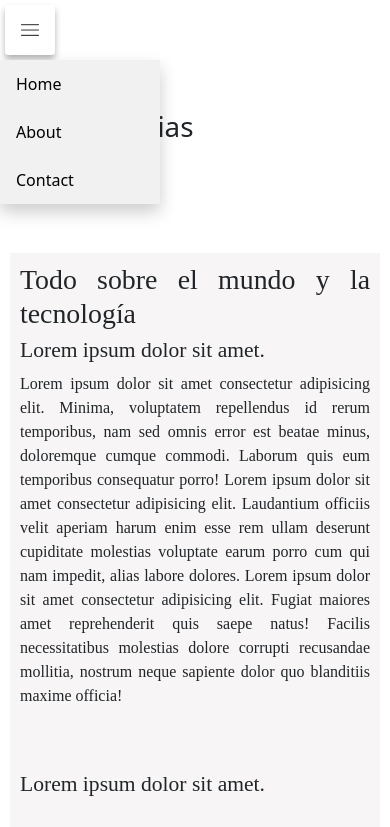
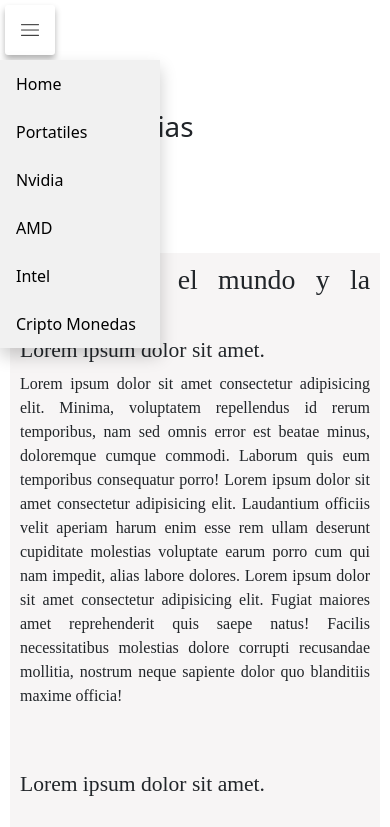
Before and after one commit to Kickcastle/Blog-beta, a plain HTML site: page index.html in a window 390 px wide. Both pictures are taken after a click on the picture 30 px from the left and 30 px from the top of the page. Shown: the top 827 px of the page. Drawn offline with nearby package versions, Linux system fonts and the light colour scheme.

Commit message:
Se agregaron las opciones de las categorias en el modo mobile

```diff
--- a/index.html
+++ b/index.html
@@ -28,9 +28,12 @@
         <div class="dropdown">
             <img src="contenido/menu.png" width="50px" height="50px" onclick="myFunction()" class="dropbtn">
             <div id="myDropdown" class="dropdown-content">
-              <a href="#home" id="cotenido1" onclick="Elem_nav()">Home</a>
-              <a href="#about" id="contenido2">About</a>
-              <a href="#contact" id="contenido3">Contact</a>
+                <a href="index.html" id="contenido2">Home</a>
+                <a href="#home" id="cotenido1" onclick="Elem_nav()">Portatiles</a>
+                <a href="#about" id="contenido2">Nvidia</a>
+                <a href="#contact" id="contenido3">AMD</a>
+                <a href="#contact" id="contenido3">Intel</a>
+                <a href="#contact" id="contenido3">Cripto Monedas</a>
             </div>
         </div>
     </div>
@@ -59,30 +62,38 @@
         </div>
     </div>
     <div class="container-general">
+        <!-- Este encabezado solo se muestra cuando esta en modo mobile o resolucion inferior a los 600px -->
         <div class="encabezado_mobile">
             <h1>News Noticias</h1>
         </div>
+        <!-- Seccion contenedora de la informacion -->
         <div class="container-section">
 
             <div class="info-posts" id="contenedorID">
                 <div data-bs-spy="scroll" data-bs-target="#navbar-example2" data-bs-offset="0" tabindex="0">
                     <h1>Todo sobre el mundo y la tecnología</h1>
                     <h4>Lorem ipsum dolor sit amet.</h4>
-                    <p>Lorem ipsum dolor sit amet consectetur adipisicing elit. Minima, voluptatem repellendus id rerum temporibus, nam sed omnis error est beatae minus, doloremque cumque commodi. Laborum quis eum temporibus consequatur porro!
+                    <p>
+                        Lorem ipsum dolor sit amet consectetur adipisicing elit. Minima, voluptatem repellendus id rerum temporibus, nam sed omnis error est beatae minus, doloremque cumque commodi. Laborum quis eum temporibus consequatur porro!
                         Lorem ipsum dolor sit amet consectetur adipisicing elit. Laudantium officiis velit aperiam harum enim esse rem ullam deserunt cupiditate molestias voluptate earum porro cum qui nam impedit, alias labore dolores. Lorem ipsum dolor sit amet consectetur adipisicing elit. Fugiat maiores amet reprehenderit quis saepe natus! Facilis necessitatibus molestias dolore corrupti recusandae mollitia, nostrum neque sapiente dolor quo blanditiis maxime officia!
                     </p>
                     <br>
                     <br>
                     <h4>Lorem ipsum dolor sit amet.</h4>
                     <br>
-                    <p>Lorem ipsum dolor sit amet consectetur adipisicing elit. Odio sapiente nesciunt labore necessitatibus ea fugit provident? Eum repudiandae quasi magnam nesciunt vel totam consequatur architecto alias culpa, nisi ratione rem!
+                    <p>
+                        Lorem ipsum dolor sit amet consectetur adipisicing elit. Odio sapiente nesciunt labore necessitatibus ea fugit provident? Eum repudiandae quasi magnam nesciunt vel totam consequatur architecto alias culpa, nisi ratione rem!
                     </p>
                     <h1 id="fat">News noticia del fin de semana</h1>
                     <h3>Lorem ipsum dolor sit amet.</h3>
                     <img src="https://tecnologia-informatica.com/wp-content/uploads/2019/02/que-es-la-tecnologia-12.jpeg" alt="">
-                    <p>Lorem ipsum dolor sit amet consectetur adipisicing elit. Quasi corrupti molestiae minima quos, eius inventore debitis voluptas modi incidunt ratione molestias? Sit fuga molestiae voluptatem harum enim veritatis unde quis. Lorem ipsum dolor, sit amet consectetur adipisicing elit. Accusantium architecto odio repudiandae sed sequi unde asperiores maxime officiis dolores impedit earum, sapiente saepe obcaecati dolorum dignissimos deleniti reprehenderit, expedita id!</p>
+                    <p>
+                        Lorem ipsum dolor sit amet consectetur adipisicing elit. Quasi corrupti molestiae minima quos, eius inventore debitis voluptas modi incidunt ratione molestias? Sit fuga molestiae voluptatem harum enim veritatis unde quis. Lorem ipsum dolor, sit amet consectetur adipisicing elit. Accusantium architecto odio repudiandae sed sequi unde asperiores maxime officiis dolores impedit earum, sapiente saepe obcaecati dolorum dignissimos deleniti reprehenderit, expedita id!
+                    </p>
                     <h3>Lorem ipsum dolor sit amet.</h3>
-                    <p>Lorem ipsum dolor sit amet, consectetur adipisicing elit. Non eaque voluptas iure quas dolor. Neque, ad similique velit sit dolorem dolorum porro quibusdam obcaecati dicta quod provident assumenda facere laborum.</p>
+                    <p>
+                        Lorem ipsum dolor sit amet, consectetur adipisicing elit. Non eaque voluptas iure quas dolor. Neque, ad similique velit sit dolorem dolorum porro quibusdam obcaecati dicta quod provident assumenda facere laborum.
+                    </p>
                     <br>
                     <br>
                     <br>
@@ -92,15 +103,18 @@
                     <p>
                         Lorem, ipsum dolor sit amet consectetur adipisicing elit. Sapiente fugiat illum est, provident incidunt labore repudiandae, beatae nobis tempora recusandae quibusdam aliquid ratione delectus illo itaque earum reprehenderit placeat dolor?
                         Lorem ipsum, dolor sit amet consectetur adipisicing elit. Ea, suscipit in voluptatibus perspiciatis delectus sunt harum perferendis, iste libero ratione repellendus! Dolores totam, dolorem sunt beatae ut quasi hic consequatur?<br>
+                    </p>
                         <br>
+                    <p>
                         Lorem, ipsum dolor sit amet consectetur adipisicing elit. Sapiente fugiat illum est, provident incidunt labore repudiandae, beatae nobis tempora recusandae quibusdam aliquid ratione delectus illo itaque earum reprehenderit placeat dolor?
                         Lorem ipsum, dolor sit amet consectetur adipisicing elit. Ea, suscipit in voluptatibus perspiciatis delectus sunt harum perferendis, iste libero ratione repellendus! Dolores totam, dolorem sunt beatae ut quasi hic consequatur?<br>
+                    </p>
                         <br>
 
-                        <h4>Lorem ipsum dolor sit.</h4>
+                    <h4>Lorem ipsum dolor sit.</h4>
                         <br>
+                    <p>
                         Lorem ipsum dolor sit amet consectetur adipisicing elit. Cum iure quis similique aut id? Enim nostrum ipsa, quaerat unde incidunt corrupti doloremque delectus aperiam alias laborum? Ad maiores voluptatibus magni!
-
                     </p>
                     <img src="https://s.france24.com/media/display/d1676b6c-0770-11e9-8595-005056a964fe/w:1280/p:16x9/news_1920x1080.png" alt="">
                     <p>
--- a/js/main.js
+++ b/js/main.js
@@ -27,5 +27,4 @@ function info() {
 function Elem_nav() {
     const portatil = document.getElementById("cotenido1");
     info();
-    // portatil.innerHTML = newVentana.value;
 }
```
